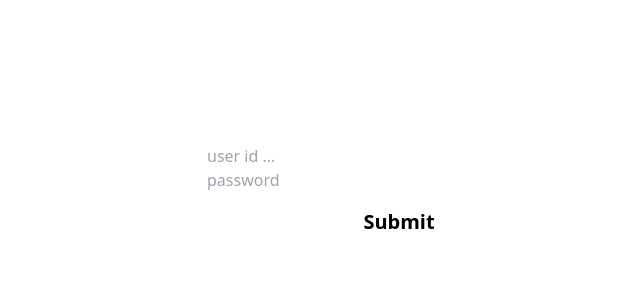
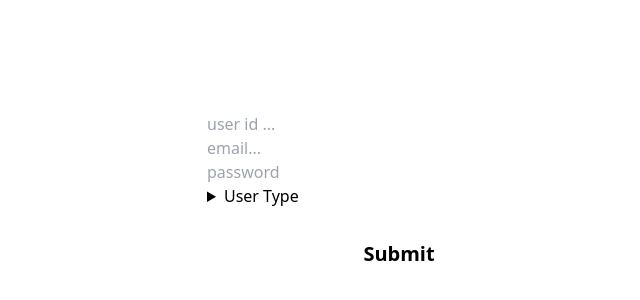
Before and after one commit to swarupcs/CRM-App, a React (Vite) app: page /signup in a window 1280 px wide. Shown: the part 190-490 px from the top of the page, without its empty margins (241-881 px from the left). Built offline with nearby package versions, Linux system fonts and the light colour scheme.

Commit message:
Added the react router setup

```diff
--- a/package.json
+++ b/package.json
@@ -14,7 +14,8 @@
     "axios": "^1.11.0",
     "react": "^19.0.0",
     "react-dom": "^19.0.0",
-    "react-redux": "^9.2.0"
+    "react-redux": "^9.2.0",
+    "react-router-dom": "^7.8.2"
   },
   "devDependencies": {
     "@eslint/js": "^9.21.0",
--- a/src/App.jsx
+++ b/src/App.jsx
@@ -2,11 +2,10 @@
 
 import React from 'react';
 
-import Login from './pages/auth/Login';
+import MainRoutes from './routing/MainRoutes';
 
 function App() {
-  const [user, setUser] = React.useState(null);
-  return <Login />;
+  return <MainRoutes />;
 }
 
 export default App;
--- a/src/main.jsx
+++ b/src/main.jsx
@@ -1,14 +1,16 @@
 import './index.css';
 
-import { StrictMode } from 'react';
 import { createRoot } from 'react-dom/client';
 import { Provider } from 'react-redux';
+import { BrowserRouter } from 'react-router-dom';
 
 import App from './App.jsx';
 import store from './Redux/store.js';
 
 createRoot(document.getElementById('root')).render(
-  <Provider store={store}>
-    <App />
-  </Provider>
+  <BrowserRouter>
+    <Provider store={store}>
+      <App />
+    </Provider>
+  </BrowserRouter>
 );
--- /dev/null
+++ b/src/routing/MainRoutes.jsx
@@ -0,0 +1,15 @@
+import { Route, Routes } from 'react-router-dom';
+
+import Login from '../pages/auth/Login';
+import Signup from '../pages/auth/Signup';
+
+function MainRoutes() {
+  return (
+    <Routes>
+      <Route path='/login' element={<Login />} />
+      <Route path='/signup' element={<Signup />} />
+    </Routes>
+  );
+}
+
+export default MainRoutes;
```
Also changed, not shown: 1 other file (tests, documents, lock files or other folders).
